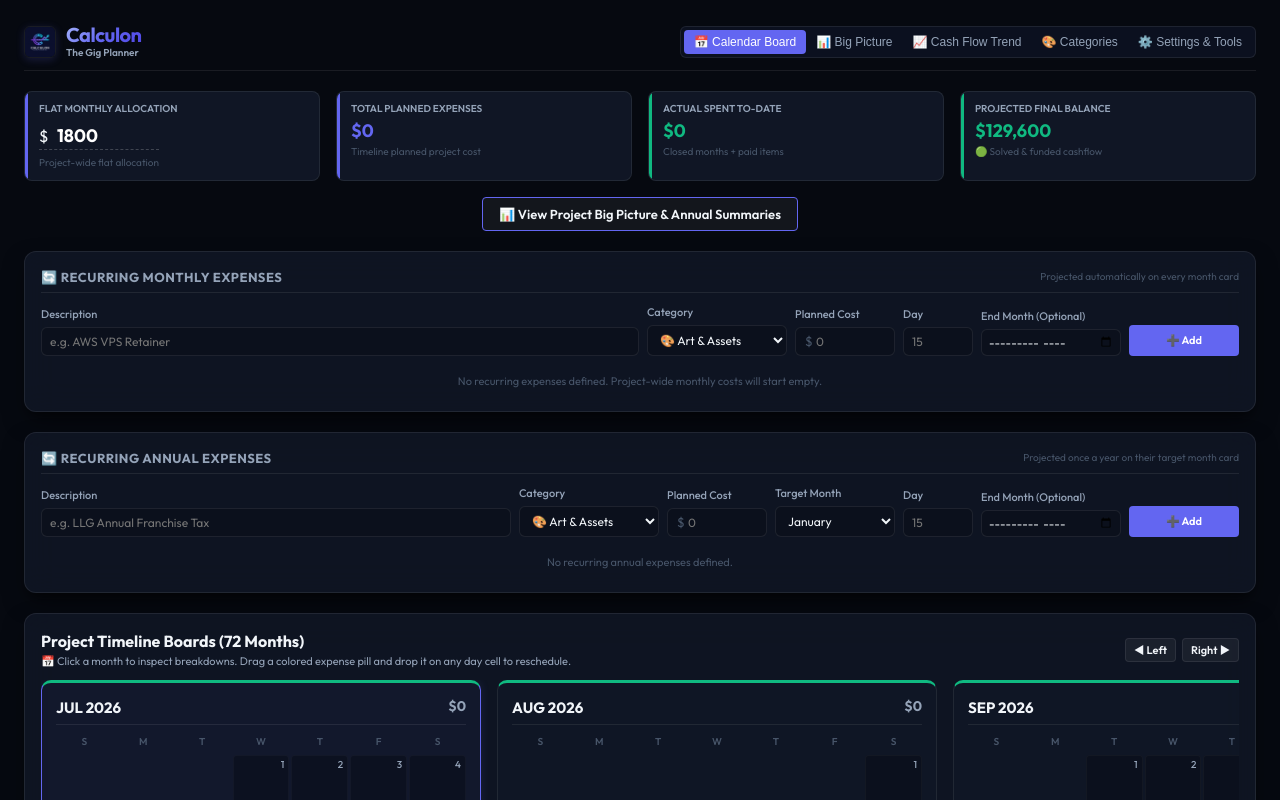
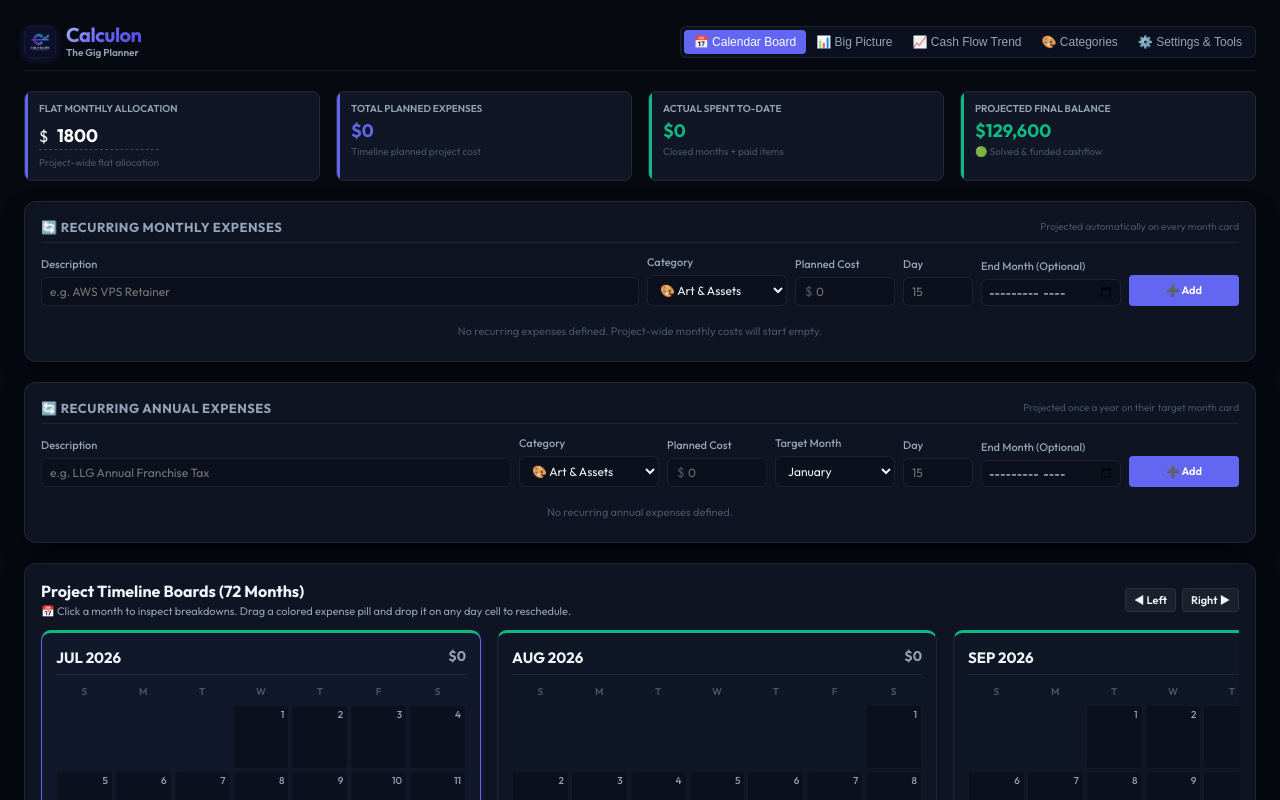
Before and after one commit to Soliloquis/Calculon-Gig-Planner, a React (Vite) app: page / in a window 1280 px wide. Shown: the top 800 px of the page. Built offline with nearby package versions, Linux system fonts and the light colour scheme.

Commit message:
Remove legacy Big Picture launch button from Dashboard

```diff
--- a/src/App.jsx
+++ b/src/App.jsx
@@ -121,7 +121,6 @@ export default function App() {
         onSelectMonth={setSelectedMonthKey}
         project={project}
         updateProjectMeta={updateProjectMeta}
-        onOpenBigPicture={() => setActiveTab('bigpicture')}
       />
 
       {/* Main Workspace Content */}
--- a/src/components/Dashboard.jsx
+++ b/src/components/Dashboard.jsx
@@ -7,8 +7,7 @@ export default function Dashboard({
   selectedMonthKey,
   onSelectMonth,
   project,
-  updateProjectMeta,
-  onOpenBigPicture
+  updateProjectMeta
 }) {
   const {
     totalAllocatedIncome,
@@ -123,17 +122,6 @@ export default function Dashboard({
         </div>
       </div>
 
-      {/* Button to open Big Picture Modal */}
-      <div style={{ display: 'flex', justifyContent: 'center' }}>
-        <button
-          className="btn btn-secondary"
-          onClick={onOpenBigPicture}
-          style={{ gap: '8px', fontSize: '13px', padding: '8px 16px', border: '1px solid var(--color-primary)' }}
-        >
-          📊 View Project Big Picture & Annual Summaries
-        </button>
-      </div>
-
     </div>
   );
 }
```
Also changed, not shown: Calculon_Planner.html (+1 -1 lines).
